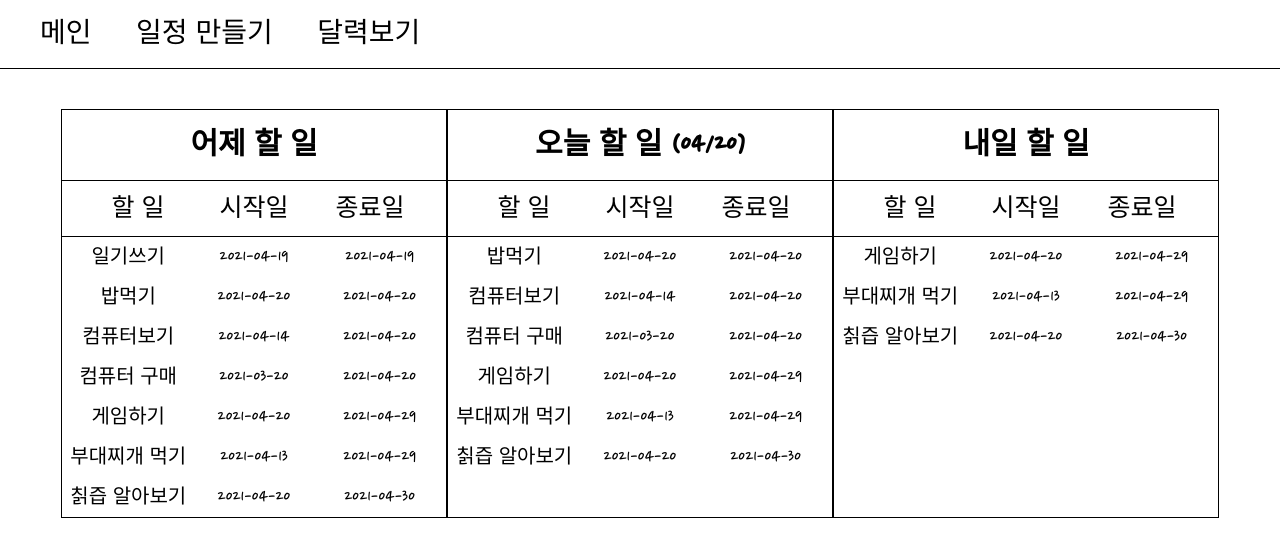
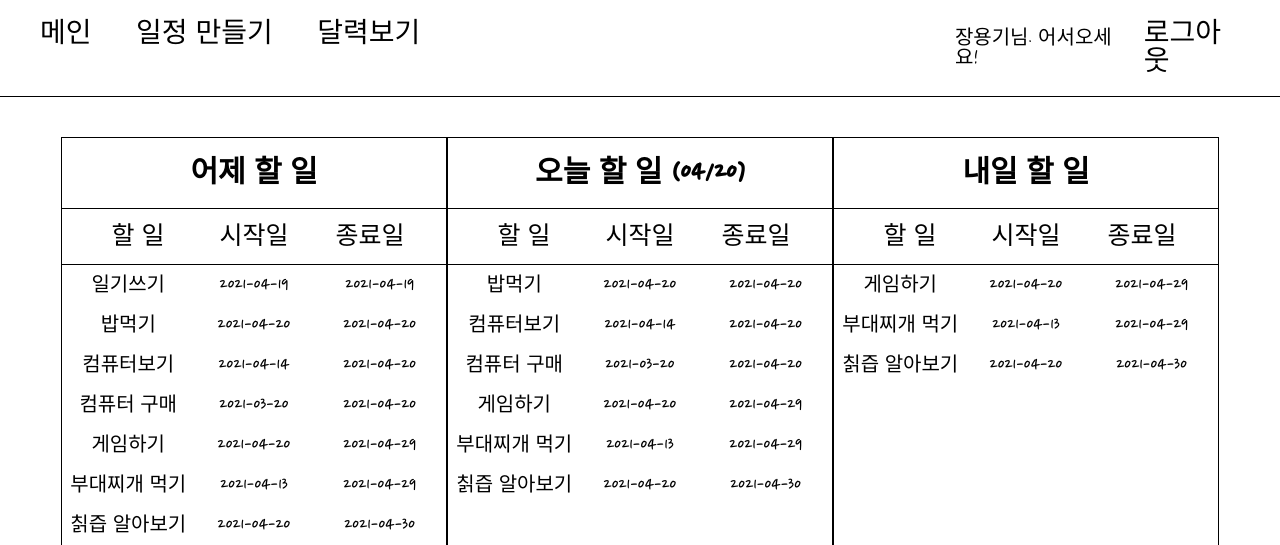
Before and after one commit to brave-jang/diary, a Django app: page /main/ in a window 1280 px wide. Shown: the top 545 px of the page. Run offline with Django 3.2, Linux system fonts and the light colour scheme; a user stored in the database is signed in; data comes from the database, SQL or seed files in the repository; both versions use the stored data as it was after the commit.

Commit message:
이런저런 기능 추가

```diff
--- a/accounts/urls.py
+++ b/accounts/urls.py
@@ -6,4 +6,5 @@ app_name = "accounts"
 urlpatterns = [
     path("", views.Login, name="login"),
     path("signup/", views.Signup, name="signup"),
+    path("logout/", views.logout_view, name="logout")
     ]
--- a/diary/views.py
+++ b/diary/views.py
@@ -1,11 +1,12 @@
 import calendar
 from datetime import date, timedelta
+from django.contrib.auth.decorators import login_required
 from django.contrib import messages
 from django.shortcuts import render, redirect
 from .forms import todoForm
 from .models import todoModel
 
-
+@login_required
 def main(request):
     today = str(date.today())
     cal = today.split("-")
@@ -23,6 +24,7 @@ def main(request):
             'yester_list':yester_list, 'tomorrow_list': tomorrow_list})
 
 
+@login_required
 def Detailcalendar(request, year, month):
     today = str(date.today())
     cal = today.split("-")
@@ -39,6 +41,7 @@ def Detailcalendar(request, year, month):
             'today_month':today_month, 'today_day':today_day, 'todo_list':todo_list})
 
 
+@login_required
 def write_todo(request):
     today = str(date.today())
     cal = today.split("-")
--- a/static/css/Layout.css
+++ b/static/css/Layout.css
@@ -49,8 +49,13 @@ table {
 }
 
 .header {
+	display: flex;
 	padding: 20px;
 	border-bottom: 1px solid black;
+}
+
+.header-nav {
+	width: 80%;
 }
 
 .header a {
@@ -59,3 +64,12 @@ table {
 	margin: 0 20px 0 20px;
 	font-size: 28px;
 }
+
+.header-user {
+	display: flex;
+	align-items: center;
+}
+
+.header-user p {
+	font-size: 20px;
+}
--- a/templates/Layout.html
+++ b/templates/Layout.html
@@ -11,11 +11,6 @@
     <title>나만의 일기장</title>
   </head>
   <body>
-    <div class="header">
-      <a href="{% url 'diary:main' %}">메인</a>
-      <a href="{% url 'diary:todo' %}">일정 만들기</a>
-      <a href="{% url 'diary:Detailcalendar' year month %}">달력보기</a>
-    </div>
     {% block contents %}
     {% endblock %}
   </body>
--- a/templates/diary/main.html
+++ b/templates/diary/main.html
@@ -1,6 +1,17 @@
 {% extends "Layout.html" %}
 
 {% block contents %}
+<div class="header">
+    <div class="header-nav">
+        <a href="{% url 'diary:main' %}">메인</a>
+        <a href="{% url 'diary:todo' %}">일정 만들기</a>
+        <a href="{% url 'diary:Detailcalendar' year month %}">달력보기</a>
+    </div>
+    <div class="header-user">
+        <p>{{request.user.first_name}}님. 어서오세요!</p>
+        <a href="{% url 'accounts:logout' %}">로그아웃</a>
+    </div>
+</div>
 <div class="main">
     <div class="main-box">
         <div class="main-title">
```
Also changed, not shown: accounts/views.py (+6 -1 lines), templates/diary/calendar.html (+11 -0 lines), templates/diary/todo_write.html (+11 -0 lines), db.sqlite3, templates/partials/header.html (added).
